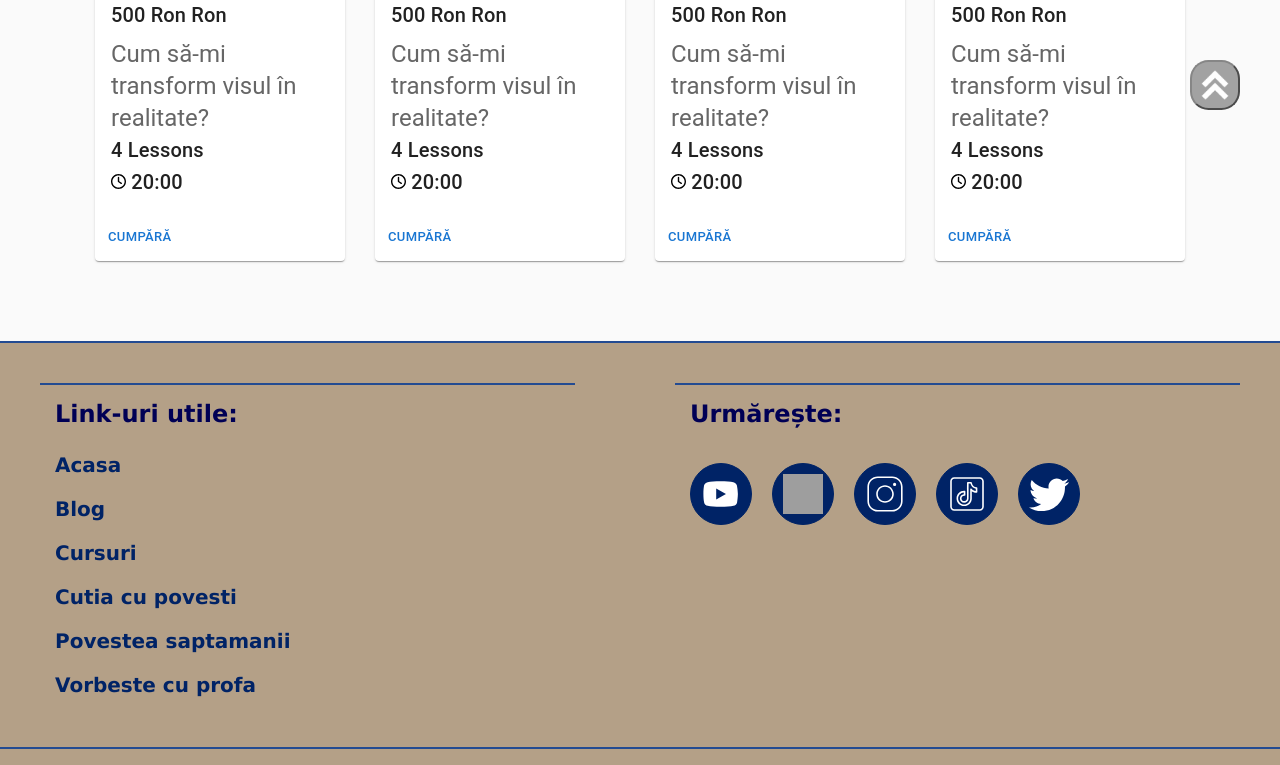
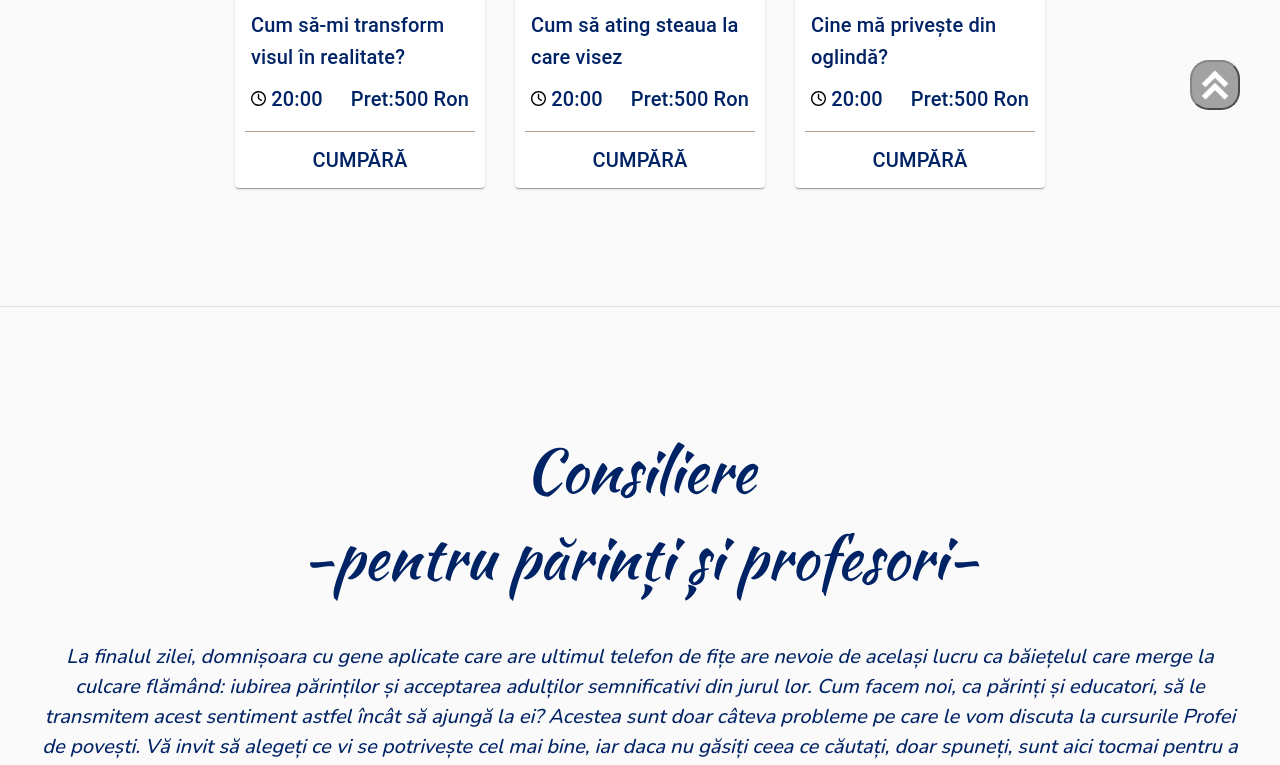
Before and after one commit to Iustin-V/pdp, a React (Create React App) app: page /cursuri in a window 1280 px wide. Shown: the part 740-1505 px from the top of the page. Built offline with nearby package versions, Linux system fonts and the light colour scheme; grey boxes are pictures that could not be loaded.

Commit message:
Courses Section

```diff
--- a/src/Card/MultiActionAreaCard.tsx
+++ b/src/Card/MultiActionAreaCard.tsx
@@ -5,6 +5,9 @@ import Typography from "@mui/material/Typography";
 import { Button, CardActionArea, CardActions } from "@mui/material";
 import clock from "./Assets/clock-regular.svg";
 import styled from "styled-components";
+import {Link} from "react-router-dom";
+import linkGenerate from "../generalFunction";
+
 
 const CardMediaStyled = styled.img`
   width: 100%;
@@ -28,35 +31,35 @@ const StyledCard = styled(Card)`
 interface DetailedAboutCard {
     image: any;
     price: string;
-  lessons: number;
     time: string;
     title: string;
 }
 
 export const MultiActionAreaCard = (props: DetailedAboutCard) => {
     return (
-    <StyledCard sx={{ maxWidth: 250 }}>
+        <StyledCard sx={{maxWidth: 250}}>
             <CardActionArea>
-        <CardMediaStyled src={props.image} alt="courses" />
+                <CardMediaStyled src={props.image} alt="courses"/>
                 <CardContent>
-          <Typography gutterBottom variant="h6" component="div">
-            {props.price} Ron
-          </Typography>
-          <Typography variant="h5" color="text.secondary">
+                    <Typography variant="h6" color="text.secondary" style={{color:'#002366', margin:' 10px 0'}}>
                         {props.title}
                     </Typography>
-          <Typography variant="h6" color="text.primary">
-            {props.lessons} Lessons
+                    <div style={{display:"flex",justifyContent:'space-between'}}>
+                    <Typography variant="h6" color="text.secondary" style={{color:'#002366'}}>
+                        <img src={clock} alt="clock" height={"15px"}/> {props.time}
                     </Typography>
-          <Typography variant="h6" color="text.primary">
-            <img src={clock} alt="clock" height={"15px"} /> {props.time}
+                    <Typography variant="h6" color="text.secondary" style={{color:'#002366'}}>
+                        Pret:{props.price}
                     </Typography>
+                    </div>
                 </CardContent>
             </CardActionArea>
-      <CardActions>
-        <Button size="small" color="primary">
-          Cumpără
+            <CardActions style={{ justifyContent:'center',borderTop: '1px solid #b4a087',margin:' 0px 10px'}}>
+                <Link style={{textDecoration: "none"}} to={linkGenerate(props.title)}>
+                    <Button size="small" color="primary" style={{textAlign:'center'}}>
+                        <Typography   style={{color:'#002366'}} variant="h6"> Cumpără </Typography>
                     </Button>
+                </Link>
             </CardActions>
         </StyledCard>
     );
--- a/src/comp/AboutStoryTeacherSection/AboutSection.tsx
+++ b/src/comp/AboutStoryTeacherSection/AboutSection.tsx
@@ -1,5 +1,6 @@
 import React from "react";
 import { YoutubeEmbed } from "../YoutubeEmbed/YoutubeEmbed";
+// @ts-ignore
 import {
   BackgroundWrapper,
   ParagraphItalicStyled,
--- a/src/comp/Courses.tsx
+++ b/src/comp/Courses.tsx
@@ -1,12 +1,11 @@
-import {
-  ParagraphItalicStyled,
-  SectionContainer,
-  TitleSection,
-  WrapperCard,
-} from "./Styles";
-import { colors } from "../generalStyle";
-import { MultiActionAreaCard } from "../Card/MultiActionAreaCard";
+import {Border, ParagraphItalicStyled, SectionContainer, TitleSection, WrapperCard,} from "./Styles";
+import {colors} from "../generalStyle";
+import {MultiActionAreaCard} from "../Card/MultiActionAreaCard";
 import firstCard from "../Card/Assets/first_image.jpg";
+import secondImage from "../Card/Assets/second_image.jpg";
+import thirdSecond from "../Card/Assets/third_image.jpg";
+
+
 import styled from "styled-components";
 
 export const StyledPageCourses = styled.div`
@@ -18,55 +17,67 @@ export const StyledPageCourses = styled.div`
   overflow: hidden;
 `;
 
+
 export const Courses = () => {
-  const courses = [
+    const coursesChildren = [
         {
             title: "Cum să-mi transform visul în realitate?",
             time: "20:00",
             price: "500 Ron",
-      lesson: 4,
             image: firstCard,
         },
         {
-      title: "Cum să-mi transform visul în realitate?",
+            title: "Cum să ating steaua la care visez",
             time: "20:00",
             price: "500 Ron",
-      lesson: 4,
+            image: secondImage,
+        },
+        {
+            title: "Cine mă privește din oglindă?",
+            time: "20:00",
+            price: "500 Ron",
+            image: thirdSecond,
+        },
+
+    ];
+    const coursesTeachers = [
+        {
+            title: "Cheia fericirii este la tine în buzunar!",
+            time: "20:00",
+            price: "800 Ron",
             image: firstCard,
         },
         {
-      title: "Cum să-mi transform visul în realitate?",
+            title: "Ieșirea din matrice",
             time: "20:00",
-      price: "500 Ron",
-      lesson: 4,
+            price: "800 Ron",
             image: firstCard,
         },
         {
-      title: "Cum să-mi transform visul în realitate?",
+            title: "Dicționarul limbii pe care o vorbim în familie",
             time: "20:00",
-      price: "500 Ron",
-      lesson: 4,
+            price: "800 Ron",
             image: firstCard,
         },
     ];
 
-  const showCoursesCard = courses.map((item) => {
+    const showCoursesCard = coursesChildren.map((item) => {
         return (
             <MultiActionAreaCard
                 title={item.title}
                 time={item.time}
                 price={item.price}
-        lessons={item.lesson}
                 image={item.image}
             />
         );
     });
 
     return (
+        <>
             <StyledPageCourses>
                 <SectionContainer>
                     <TitleSection color={colors.primary.base}>
-          Cursuri de dezvoltare personala <br /> -pentru copii si adolescenti-{" "}
+                        Cursuri de dezvoltare personală <br/> -pentru părinți și copii-{" "}
                     </TitleSection>
                     <ParagraphItalicStyled>
                         Programele pentru copii și adolescenți sunt rezultatul a 25 de ani
@@ -83,5 +94,24 @@ export const Courses = () => {
                     <WrapperCard>{showCoursesCard}</WrapperCard>
                 </SectionContainer>
             </StyledPageCourses>
+            <Border/>
+            <StyledPageCourses>
+                <SectionContainer>
+                    <TitleSection color={colors.primary.base}>
+                        Consiliere <br/> -pentru părinți și profesori-{" "}
+                    </TitleSection>
+                    <ParagraphItalicStyled>
+                        La finalul zilei, domnișoara cu gene aplicate care are ultimul telefon de fițe are nevoie de
+                        același lucru ca băiețelul care merge la culcare flămând: iubirea părinților și acceptarea
+                        adulților semnificativi din jurul lor. Cum facem noi, ca părinți și educatori, să le transmitem
+                        acest sentiment astfel încât să ajungă la ei? Acestea sunt doar câteva probleme pe care le vom
+                        discuta la cursurile Profei de povești. Vă invit să alegeți ce vi se potrivește cel mai bine,
+                        iar daca nu găsiți ceea ce căutați, doar spuneți, sunt aici tocmai pentru a personaliza împreună
+                        cursurile mele pentru nevoile dumneavoastră!
+                    </ParagraphItalicStyled>
+                    <WrapperCard>{showCoursesCard}</WrapperCard>
+                </SectionContainer>
+            </StyledPageCourses>
+        </>
     );
 };
--- a/src/comp/Styles.tsx
+++ b/src/comp/Styles.tsx
@@ -1,5 +1,5 @@
 import styled from "styled-components";
-import { fontSizes } from "../generalStyle";
+import {fontSizes} from "../generalStyle";
 
 export const StyledWrapper = styled.div`
   overflow-x: hidden;
@@ -19,8 +19,8 @@ export const StyledPageWrapper = styled.div<{ login?: boolean }>`
   }
 `;
 export const MainContentWrapper = styled.div<{
-  padding?: string;
-  flexDirection: string;
+    padding?: string;
+    flexDirection: string;
 }>`
   display: flex;
   flex-direction: ${(props) => props.flexDirection};
@@ -174,8 +174,8 @@ export const ParagraphItalicStyled = styled.p`
 `;
 
 export const BackgroundWrapper = styled.div<{
-  imgUrl: string;
-  separatePage?: boolean;
+    imgUrl: string;
+    separatePage?: boolean;
 }>`
   background-image: url(${(props) => props.imgUrl});
   background-position: top;
@@ -204,3 +204,39 @@ export const WrapperCard = styled.div`
   row-gap: 30px;
   justify-content: center;
 `;
+
+export const Border =styled.hr`
+  border: 0;
+  clear: both;
+  display: block;
+  margin: 2.4rem auto;
+  text-align: center;
+  width: 100%;
+  background: rgba(1, 15, 30, 0.1);
+  height: 1px;
+  overflow: hidden;
+  position: relative;
+
+  &:after {
+    animation-duration: 2s;
+    animation-timing-function: ease;
+    animation-iteration-count: infinite;
+    animation-name: progress;
+    background: #002366;
+    content: "";
+    display: block;
+    height: 1px;
+    position: absolute;
+    width: 80px;
+  }
+
+  @keyframes progress {
+    0% {
+      transform: translateX(0px);
+    }
+    100% {
+      transform: translateX(1440px);
+    }
+  }
+
+`
```
Lines whose indentation alone changed are shown as unchanged.
